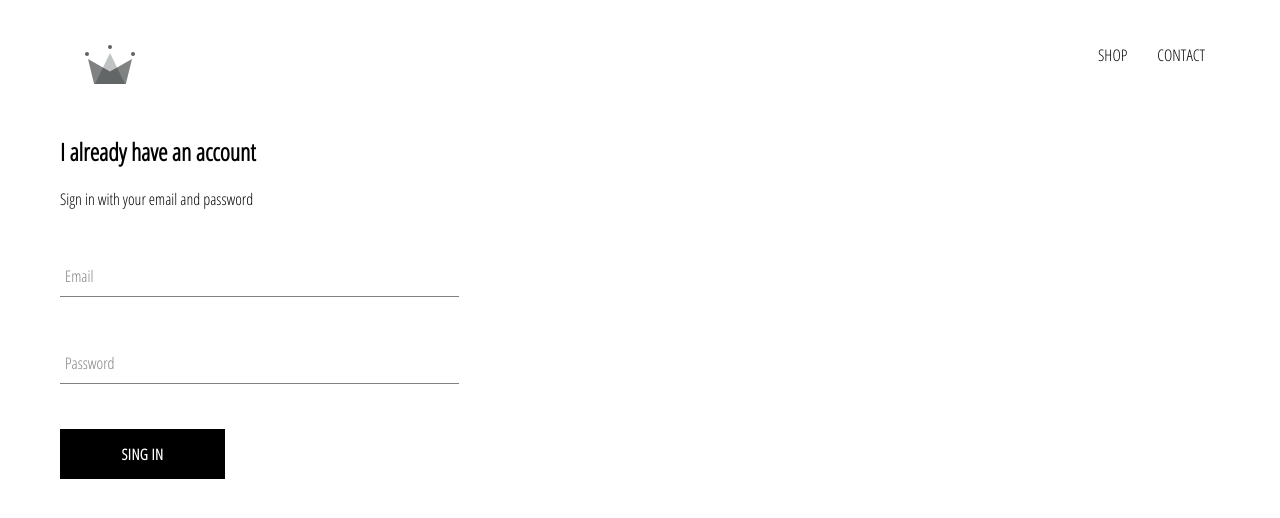
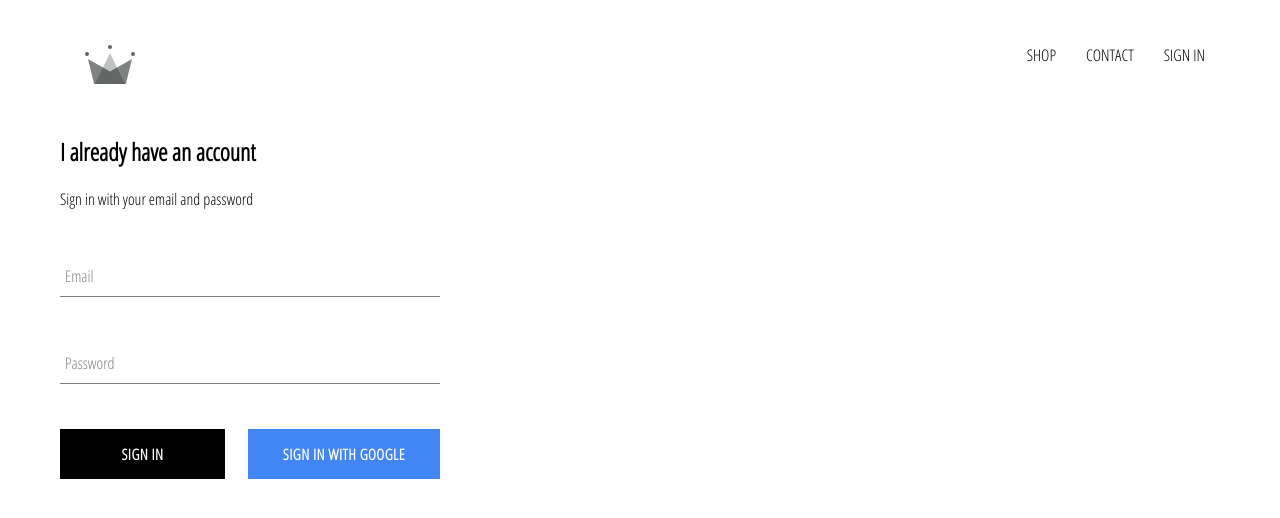
Before and after one commit to ThriledLokki983/react-ecommerce, a React (Create React App) app: page /signin in a window 1280 px wide. Shown: the top 518 px of the page. Built offline with nearby package versions, Linux system fonts and the light colour scheme; no server answers.

Commit message:
integrated firebase, created sign-in component and sign-in with Google

```diff
--- a/package.json
+++ b/package.json
@@ -7,6 +7,7 @@
 		"@testing-library/jest-dom": "^5.11.4",
 		"@testing-library/react": "^11.1.0",
 		"@testing-library/user-event": "^12.1.10",
+		"firebase": "^8.6.5",
 		"node-sass": "^6.0.0",
 		"react": "^17.0.2",
 		"react-dom": "^17.0.2",
--- a/src/App.css
+++ b/src/App.css
@@ -8,3 +8,7 @@
 	text-decoration: none;
 	color: black;
 }
+
+* {
+	box-sizing: border-box;
+}
--- a/src/App.js
+++ b/src/App.js
@@ -8,11 +8,37 @@
 import ShopPage from "./pages/shop/shop.component";
 import Header from "./components/header/header.component";
 import SignInAndSignUpPage from "./pages/signIn_signUp/ignIn_signUp.component";
+import { auth } from "./firebase/firebase.utils";
 
-function App() {
+class App extends Component {
+	constructor(props) {
+		super();
+
+		this.state = {
+			currentUser: null,
+		};
+	}
+	/**
+	 * Closing subscription when there is unmount
+	 */
+	unsubscribeFromAuth = null;
+
+	componentDidMount() {
+		this.unsubscribeFromAuth = auth.onAuthStateChanged((user) => {
+			this.setState({ currentUser: user });
+
+			console.log(user);
+		});
+	}
+
+	componentWillUnmount() {
+		this.unsubscribeFromAuth();
+	}
+
+	render() {
 		return (
 			<div>
-			<Header />
+				<Header currentUser={this.state.currentUser} />
 				<Switch>
 					<Route exact path="/" component={HomePage} />
 					<Route exact path="/shop" component={ShopPage} />
@@ -21,5 +47,6 @@
 			</div>
 		);
 	}
+}
 
 export default App;
--- a/src/components/custom-button/custom-button.component.jsx
+++ b/src/components/custom-button/custom-button.component.jsx
@@ -4,8 +4,11 @@
 
 import "./custom-button.styles.scss";
 
-const CustomButton = ({ children, otherProps }) => (
-	<button className="custom-button" {...otherProps}>
+const CustomButton = ({ children, isGoogleSignIn, ...otherProps }) => (
+	<button
+		className={`${isGoogleSignIn ? "google-sign-in" : ""} custom-button`}
+		{...otherProps}
+	>
 		{children}
 	</button>
 );
--- a/src/components/custom-button/custom-button.styles.scss
+++ b/src/components/custom-button/custom-button.styles.scss
@@ -21,4 +21,14 @@
 		color: black;
 		border: 1px solid black;
 	}
+
+	&.google-sign-in {
+		background-color: #4285f4;
+		color: white;
+
+		&:hover {
+			background-color: #357ae8;
+			border: none;
+		}
+	}
 }
--- a/src/components/header/header.component.jsx
+++ b/src/components/header/header.component.jsx
@@ -3,6 +3,8 @@
 import React from "react";
 import { Link } from "react-router-dom";
 import { ReactComponent as Logo } from "../../assets/crown.svg";
+
+import { auth } from "../../firebase/firebase.utils";
 
 import "./header.styles.scss";
 
@@ -10,7 +12,7 @@
  * Functional Component
  */
 
-const Header = () => (
+const Header = ({ currentUser }) => (
 	<div className="header">
 		<Link className="logo-container" to="/">
 			<Logo className="logo" />
@@ -22,6 +24,15 @@
 			<Link className="option" to="/shop">
 				CONTACT
 			</Link>
+			{currentUser ? (
+				<div className="option" onClick={() => auth.signOut()}>
+					SIGN OUT
+				</div>
+			) : (
+				<Link className="option" to="/signin">
+					SIGN IN
+				</Link>
+			)}
 		</div>
 	</div>
 );
--- a/src/components/sign-in/sign-in.component.jsx
+++ b/src/components/sign-in/sign-in.component.jsx
@@ -6,6 +6,8 @@
 
 import FormInput from "../form-input/form-input.component";
 import CustomButton from "../custom-button/custom-button.component";
+
+import { signInWithGoogle } from "../../firebase/firebase.utils";
 
 import "./sign-in.styles.scss";
 
@@ -59,9 +61,13 @@
 						required
 					/>
 
-					<CustomButton type="submit" value="Submit form">
-						SING IN
-					</CustomButton>
+					<div className="buttons">
+						<CustomButton type="submit">SIGN IN</CustomButton>
+						<CustomButton onClick={signInWithGoogle} isGoogleSignIn>
+							{" "}
+							Sign in with Google{" "}
+						</CustomButton>
+					</div>
 				</form>
 			</div>
 		);
--- a/src/components/sign-in/sign-in.styles.scss
+++ b/src/components/sign-in/sign-in.styles.scss
@@ -1,11 +1,16 @@
 /** @format */
 
 .sign-in {
-	width: 30vw;
+	width: 380px;
 	display: flex;
 	flex-direction: column;
 
 	.title {
 		margin: 10px 0;
 	}
+
+	.buttons {
+		display: flex;
+		justify-content: space-between;
+	}
 }
--- /dev/null
+++ b/src/firebase/firebase.utils.js
@@ -0,0 +1,31 @@
+/** @format */
+
+import firebase from "firebase/app";
+import "firebase/firestore";
+import "firebase/auth";
+
+// For Firebase JS SDK v7.20.0 and later, measurementId is optional
+const config = {
+	apiKey: "AIzaSyCNoqXJR2tNHiZlNQxI0F-jJjUjgjjl5Xg",
+	authDomain: "first-react-app-3ec5f.firebaseapp.com",
+	projectId: "first-react-app-3ec5f",
+	storageBucket: "first-react-app-3ec5f.appspot.com",
+	messagingSenderId: "158115638212",
+	appId: "1:158115638212:web:7ca79df24712db8223d291",
+	measurementId: "G-0947392811",
+};
+
+firebase.initializeApp(config);
+
+export const auth = firebase.auth();
+export const firestore = firebase.firestore();
+
+/**
+ * Setting up google authentication utilities
+ */
+const provider = new firebase.auth.GoogleAuthProvider();
+provider.setCustomParameters({ prompt: "select_account" });
+
+export const signInWithGoogle = () => auth.signInWithPopup(provider);
+
+export default firebase;
```
Also changed, not shown: 1 other file (tests, documents, lock files or other folders). Lines whose indentation alone changed are shown as unchanged.
